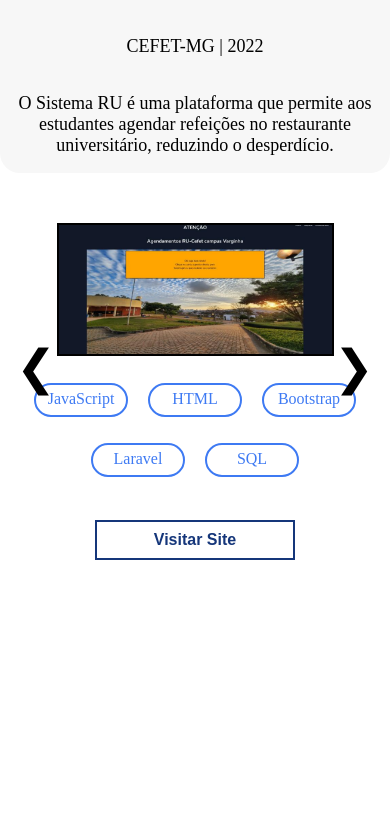
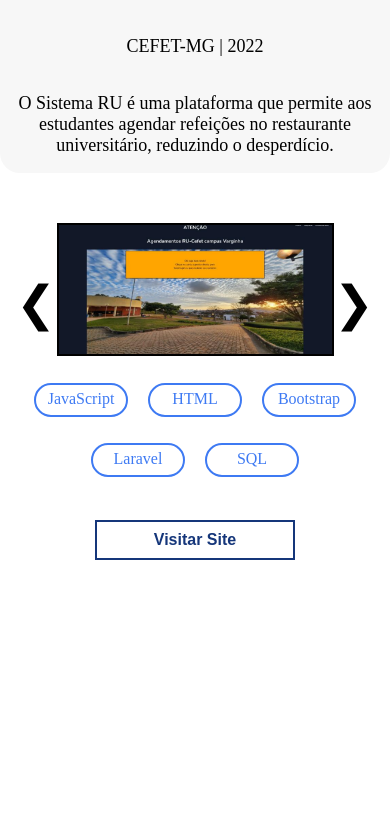
Before and after one commit to GSMartins999/portifolio, a plain HTML site: page index.html in a window 390 px wide. Shown: the part 3455-4273 px from the top of the page. Drawn offline with Linux system fonts and the light colour scheme.

Commit message:
Finalizado

```diff
--- a/style.css
+++ b/style.css
@@ -741,14 +741,14 @@ footer{
         align-items: center;
         justify-content: center;
         display: flex;
-        top: 45%;
+        top: 38%
     }
 
     .carousel-button.next{
         align-items: center;
         justify-content: center;
         display: flex;
-        top: 45%;
+        top: 38%
     }
 
     .project-banner{
```
